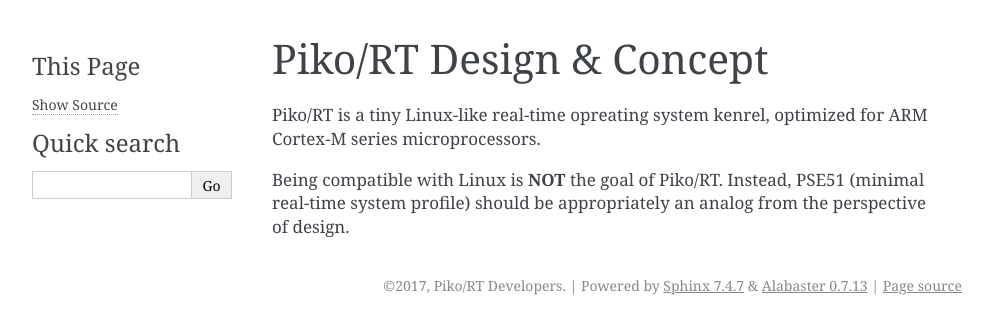
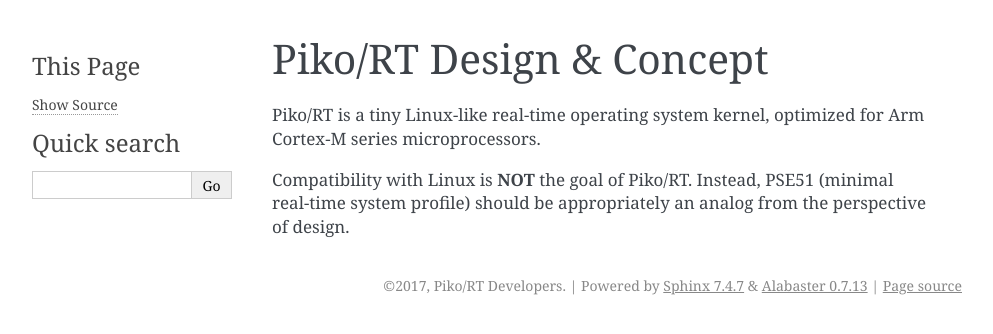
Before and after one commit to PikoRT/pikoRT, a Sphinx documentation site: the page built from docs/kernel.rst, in a window 1280 px wide. Shown: the top 334 px of the page, without its empty margins (148-1141 px from the left). Built offline with Sphinx 7.4.7, drawn with Linux system fonts in a browser that asks for light colours.

Commit message:
Fix typo

```diff
--- a/docs/kernel.rst
+++ b/docs/kernel.rst
@@ -3,9 +3,9 @@
 Piko/RT Design & Concept
 ========================
 
-Piko/RT is a tiny Linux-like real-time opreating system kenrel, optimized for
-ARM Cortex-M series microprocessors.
+Piko/RT is a tiny Linux-like real-time operating system kernel, optimized for
+Arm Cortex-M series microprocessors.
 
-Being compatible with Linux is **NOT** the goal of Piko/RT. Instead, PSE51
+Compatibility with Linux is **NOT** the goal of Piko/RT. Instead, PSE51
 (minimal real-time system profile) should be appropriately an analog from
 the perspective of design.
```
